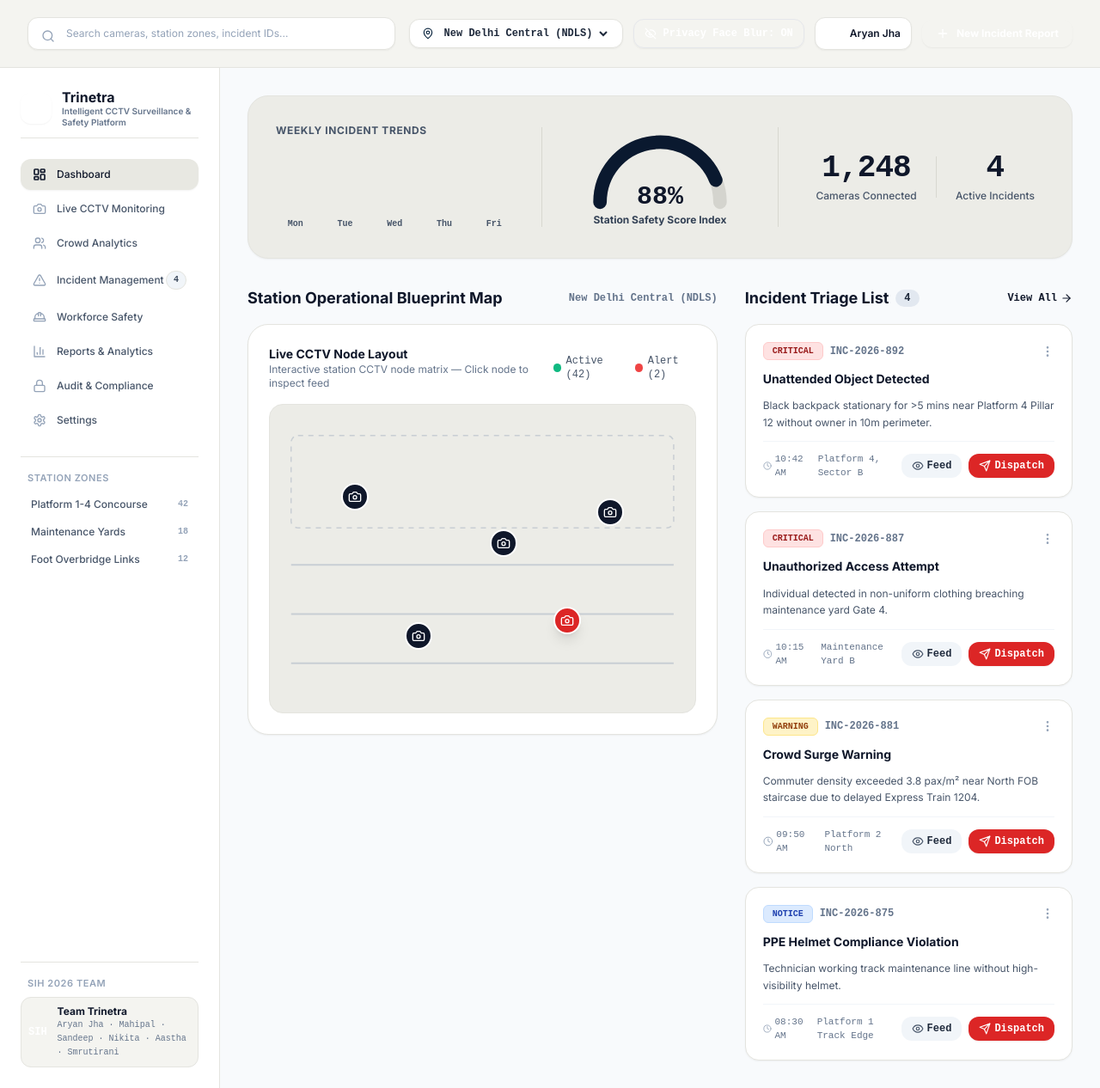
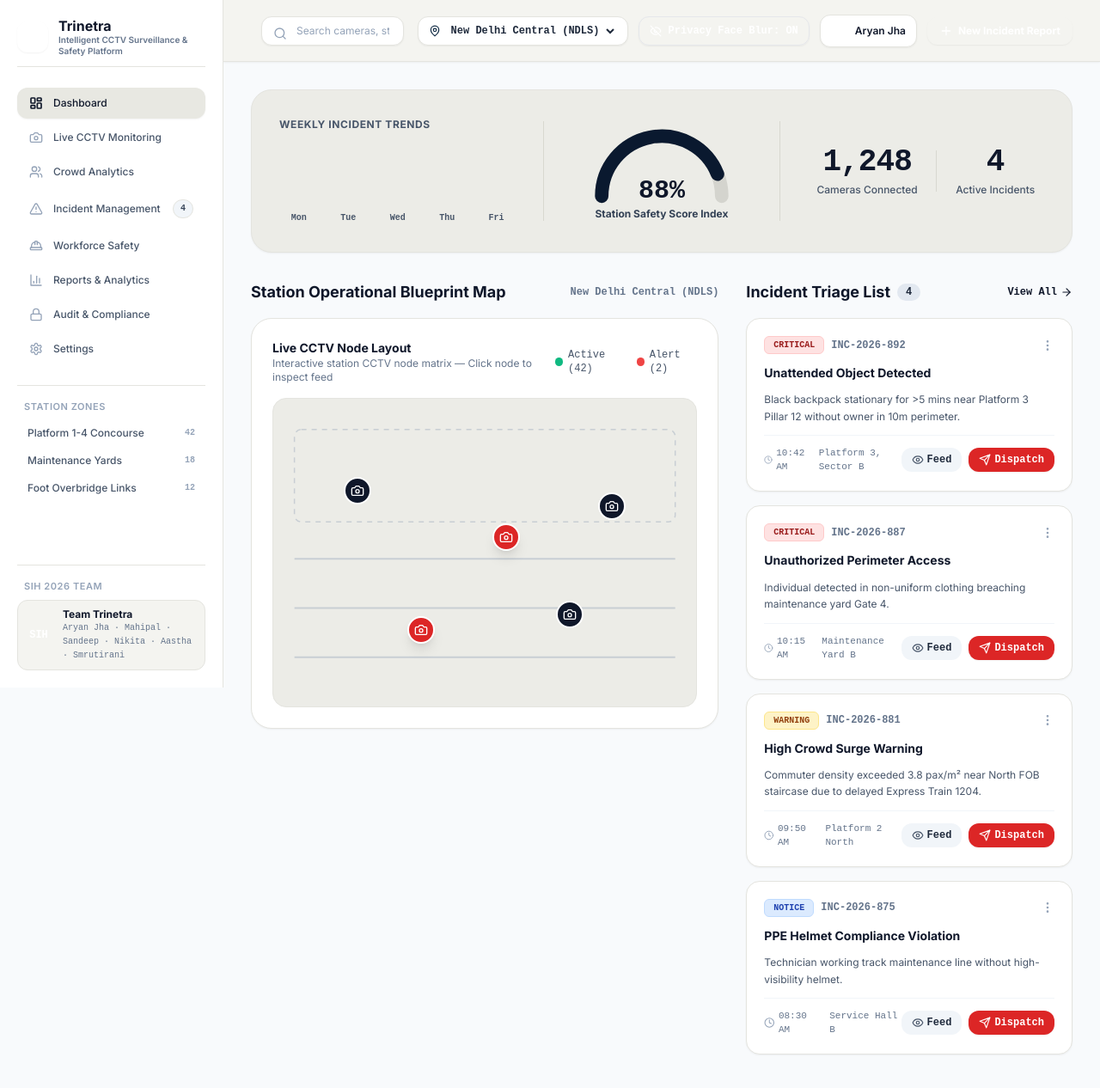
Before and after one commit to AryanJha05/Trinetra, a React (Vite) app in the folder frontend/: page / in a window 1280 px wide. Shown: the whole page at 86% size. Built offline with nearby package versions, Linux system fonts and the light colour scheme.

Commit message:
fix(layout): master application shell redesign with fixed sidebar, top header offset, and responsive main workspace

```diff
--- a/frontend/src/App.jsx
+++ b/frontend/src/App.jsx
@@ -15,6 +15,7 @@ export default function App() {
   const [privacyMasking, setPrivacyMasking] = useState(true);
   const [selectedCamForLive, setSelectedCamForLive] = useState('CAM-202');
   const [notificationToast, setNotificationToast] = useState(null);
+  const [mobileMenuOpen, setMobileMenuOpen] = useState(false);
 
   const handleNavigateToFeed = (camId) => {
     setSelectedCamForLive(camId);
@@ -31,23 +32,29 @@ export default function App() {
   };
 
   return (
-    <div className="min-h-screen bg-navy-950 text-slate-100 flex flex-col font-sans">
-      {/* Top Control Room Navigation Bar */}
+    <div className="min-h-screen bg-navy-950 text-slate-100 flex flex-col font-sans relative">
+      {/* Fixed Top Header (Occupies remaining width from left-0 md:left-[260px] to right-0) */}
       <Header
         selectedStation={selectedStation}
         setSelectedStation={setSelectedStation}
         activeAlertCount={4}
         privacyMasking={privacyMasking}
         setPrivacyMasking={setPrivacyMasking}
+        onCreateIncident={() => setActiveTab('incident_alerts')}
+        mobileMenuOpen={mobileMenuOpen}
+        setMobileMenuOpen={setMobileMenuOpen}
       />
 
-      {/* Main Container Layout */}
-      <div className="flex flex-1 relative">
-        {/* Persistent Left Sidebar */}
-        <Sidebar activeTab={activeTab} setActiveTab={setActiveTab} />
+      {/* Fixed Left Sidebar (Fixed 260px width, full viewport height) */}
+      <Sidebar
+        activeTab={activeTab}
+        setActiveTab={setActiveTab}
+        mobileMenuOpen={mobileMenuOpen}
+        setMobileMenuOpen={setMobileMenuOpen}
+      />
 
-        {/* Dynamic Screen Container */}
-        <main className="flex-1 bg-navy-950 overflow-y-auto min-h-[calc(100vh-61px)]">
+      {/* Main Workspace Area (starts at left margin 260px, top padding 72px) */}
+      <main className="pl-0 md:pl-[260px] pt-[72px] min-h-screen bg-navy-950 overflow-y-auto transition-all">
         {/* Dispatch Notification Banner */}
         {notificationToast && (
           <div className="m-6 mb-0 p-4 bg-emerald-500/20 border border-emerald-500/50 text-emerald-400 rounded-xl font-bold text-xs flex items-center justify-between shadow-xl animate-bounce">
@@ -125,6 +132,5 @@ export default function App() {
         )}
       </main>
     </div>
-    </div>
   );
 }
--- a/frontend/src/components/common/Header.jsx
+++ b/frontend/src/components/common/Header.jsx
@@ -1,30 +1,49 @@
 import React from 'react';
-import { Search, MapPin, Eye, EyeOff, Plus, User } from 'lucide-react';
+import { Search, MapPin, Eye, EyeOff, Plus, User, Menu, X } from 'lucide-react';
 
-export default function Header({ selectedStation, setSelectedStation, activeAlertCount, privacyMasking, setPrivacyMasking, onCreateIncident }) {
+export default function Header({
+  selectedStation,
+  setSelectedStation,
+  activeAlertCount,
+  privacyMasking,
+  setPrivacyMasking,
+  onCreateIncident,
+  mobileMenuOpen,
+  setMobileMenuOpen
+}) {
   return (
-    <header className="bg-[#F4F4F0] px-8 py-5 flex flex-col md:flex-row md:items-center justify-between gap-4 border-b border-[#E4E4DF]">
-      {/* Search Input Bar matching Reference Image */}
+    <header className="fixed top-0 right-0 left-0 md:left-[260px] z-20 h-[72px] bg-[#F4F4F0] border-b border-[#E4E4DF] px-4 md:px-8 py-3 flex items-center justify-between gap-4 shadow-sm select-none">
+      {/* Mobile Drawer Toggle & Search Bar */}
       <div className="flex items-center space-x-3 flex-1 max-w-xl">
+        {/* Mobile Hamburger Toggle Button */}
+        <button
+          onClick={() => setMobileMenuOpen(!mobileMenuOpen)}
+          className="md:hidden p-2 text-slate-700 hover:bg-[#E8E8E2] rounded-xl transition-colors"
+          title="Toggle Navigation Menu"
+        >
+          {mobileMenuOpen ? <X className="w-5 h-5 text-slate-900" /> : <Menu className="w-5 h-5 text-slate-900" />}
+        </button>
+
+        {/* Search Input Bar */}
         <div className="relative w-full">
-          <Search className="w-4 h-4 absolute left-4 top-3.5 text-slate-400" />
+          <Search className="w-4 h-4 absolute left-3.5 top-3 text-slate-400" />
           <input
             type="text"
             placeholder="Search cameras, station zones, incident IDs..."
-            className="w-full bg-white border border-[#E4E4DF] rounded-xl pl-11 pr-4 py-2.5 text-xs text-slate-900 placeholder-slate-400 focus:outline-none focus:border-slate-400 shadow-sm font-sans"
+            className="w-full bg-white border border-[#E4E4DF] rounded-xl pl-10 pr-4 py-2 text-xs text-slate-900 placeholder-slate-400 focus:outline-none focus:border-slate-400 shadow-sm font-sans"
           />
         </div>
       </div>
 
       {/* Action Bar Controls */}
-      <div className="flex items-center space-x-3 text-xs font-mono">
+      <div className="flex items-center space-x-2 md:space-x-3 text-xs font-mono">
         {/* Station Selector */}
-        <div className="flex items-center space-x-2 bg-white px-3.5 py-2 rounded-xl border border-[#E4E4DF] shadow-sm">
-          <MapPin className="w-3.5 h-3.5 text-railway-navy" />
+        <div className="hidden sm:flex items-center space-x-2 bg-white px-3 py-2 rounded-xl border border-[#E4E4DF] shadow-sm">
+          <MapPin className="w-3.5 h-3.5 text-railway-navy flex-shrink-0" />
           <select
             value={selectedStation}
             onChange={(e) => setSelectedStation(e.target.value)}
-            className="bg-transparent font-semibold text-slate-800 focus:outline-none cursor-pointer pr-1"
+            className="bg-transparent font-semibold text-slate-800 focus:outline-none cursor-pointer pr-1 text-xs"
           >
             <option value="New Delhi Central">New Delhi Central (NDLS)</option>
             <option value="Mumbai CST">Mumbai CSMT (CSMT)</option>
@@ -43,10 +62,11 @@ export default function Header({ selectedStation, setSelectedStation, activeAler
           }`}
         >
           {privacyMasking ? <EyeOff className="w-3.5 h-3.5 text-railway-mint" /> : <Eye className="w-3.5 h-3.5 text-slate-400" />}
-          <span>Privacy Face Blur: <strong>{privacyMasking ? 'ON' : 'OFF'}</strong></span>
+          <span className="hidden lg:inline">Privacy Face Blur: <strong>{privacyMasking ? 'ON' : 'OFF'}</strong></span>
+          <span className="lg:hidden">Blur: <strong>{privacyMasking ? 'ON' : 'OFF'}</strong></span>
         </button>
 
-        {/* RPF User Profile */}
+        {/* User Profile */}
         <div className="flex items-center space-x-2 bg-white px-3 py-2 rounded-xl border border-[#E4E4DF] shadow-sm">
           <div className="w-5 h-5 rounded-full bg-navy-900 text-white flex items-center justify-center text-[10px] font-bold">
             <User className="w-3 h-3 text-white" />
@@ -57,10 +77,11 @@ export default function Header({ selectedStation, setSelectedStation, activeAler
         {/* Primary Action Button */}
         <button
           onClick={onCreateIncident}
-          className="bg-navy-900 hover:bg-slate-900 text-white px-4 py-2 rounded-xl font-bold flex items-center space-x-2 transition-all shadow-sm font-heading"
+          className="bg-navy-900 hover:bg-slate-900 text-white px-3.5 py-2 rounded-xl font-bold flex items-center space-x-1.5 transition-all shadow-sm font-heading"
         >
-          <Plus className="w-4 h-4 text-railway-mint" />
-          <span>New Incident Report</span>
+          <Plus className="w-4 h-4 text-railway-mint flex-shrink-0" />
+          <span className="hidden md:inline">New Incident Report</span>
+          <span className="md:hidden">New Incident</span>
         </button>
       </div>
     </header>
--- a/frontend/src/components/common/Sidebar.jsx
+++ b/frontend/src/components/common/Sidebar.jsx
@@ -1,7 +1,7 @@
 import React from 'react';
-import { LayoutDashboard, Camera, Users, AlertTriangle, HardHat, BarChart3, Lock, Settings, Shield, Train, ChevronRight } from 'lucide-react';
+import { LayoutDashboard, Camera, Users, AlertTriangle, HardHat, BarChart3, Lock, Settings, Train } from 'lucide-react';
 
-export default function Sidebar({ activeTab, setActiveTab }) {
+export default function Sidebar({ activeTab, setActiveTab, mobileMenuOpen, setMobileMenuOpen }) {
   const primaryMenu = [
     { id: 'dashboard', label: 'Dashboard', icon: LayoutDashboard },
     { id: 'live_monitoring', label: 'Live CCTV Monitoring', icon: Camera },
@@ -19,10 +19,31 @@ export default function Sidebar({ activeTab, setActiveTab }) {
     { name: 'Foot Overbridge Links', count: 12 },
   ];
 
+  const handleTabClick = (id) => {
+    setActiveTab(id);
+    if (setMobileMenuOpen) {
+      setMobileMenuOpen(false);
+    }
+  };
+
   return (
-    <aside className="w-64 bg-white border-r border-[#E4E4DF] flex flex-col justify-between p-6 min-h-[calc(100vh-80px)] select-none">
+    <>
+      {/* Mobile Dark Backdrop Overlay */}
+      {mobileMenuOpen && (
+        <div
+          onClick={() => setMobileMenuOpen(false)}
+          className="fixed inset-0 bg-black/50 z-30 md:hidden backdrop-blur-sm transition-opacity"
+        />
+      )}
+
+      {/* Fixed Navigation Sidebar (260px) */}
+      <aside
+        className={`fixed top-0 left-0 bottom-0 z-40 w-[260px] bg-white border-r border-[#E4E4DF] flex flex-col justify-between p-5 h-screen overflow-y-auto select-none transition-transform duration-200 ease-in-out ${
+          mobileMenuOpen ? 'translate-x-0 shadow-2xl' : '-translate-x-full md:translate-x-0'
+        }`}
+      >
         <div className="space-y-6">
-        {/* Brand Header matching user requested project title */}
+          {/* Brand Header */}
           <div className="flex items-center space-x-3 pb-3 border-b border-[#E4E4DF]">
             <div className="w-9 h-9 rounded-xl bg-navy-900 text-white flex items-center justify-center shadow-sm flex-shrink-0">
               <Train className="w-5 h-5 text-railway-mint" />
@@ -42,7 +63,7 @@ export default function Sidebar({ activeTab, setActiveTab }) {
               return (
                 <button
                   key={item.id}
-                onClick={() => setActiveTab(item.id)}
+                  onClick={() => handleTabClick(item.id)}
                   className={`w-full flex items-center justify-between px-3.5 py-2.5 rounded-xl text-xs font-medium transition-all ${
                     isActive
                       ? 'bg-[#E8E8E2] text-slate-900 font-bold shadow-sm'
@@ -71,7 +92,7 @@ export default function Sidebar({ activeTab, setActiveTab }) {
             <p className="text-[11px] font-semibold text-slate-400 uppercase tracking-wider px-2">Station Zones</p>
             <div className="space-y-1">
               {stationZones.map((zone, idx) => (
-              <div key={idx} className="flex items-center justify-between px-3 py-1.5 text-xs text-slate-600 hover:text-slate-900 cursor-pointer">
+                <div key={idx} className="flex items-center justify-between px-3 py-1.5 text-xs text-slate-600 hover:text-slate-900 cursor-pointer rounded-lg hover:bg-slate-50">
                   <span className="font-medium">{zone.name}</span>
                   <span className="text-[10px] font-mono text-slate-400 font-semibold">{zone.count}</span>
                 </div>
@@ -80,11 +101,11 @@ export default function Sidebar({ activeTab, setActiveTab }) {
           </div>
         </div>
 
-      {/* RPF Duty Unit & Team Trinetra Credits */}
+        {/* Team Trinetra Credits */}
         <div className="pt-4 border-t border-[#E4E4DF] space-y-2">
           <p className="text-[11px] font-semibold text-slate-400 uppercase tracking-wider px-2">SIH 2026 Team</p>
           <div className="flex items-center space-x-3 p-2 bg-[#F4F4F0] rounded-xl border border-[#E4E4DF]">
-          <div className="w-8 h-8 rounded-full bg-navy-900 text-white font-bold text-xs flex items-center justify-center font-mono">
+            <div className="w-8 h-8 rounded-full bg-navy-900 text-white font-bold text-xs flex items-center justify-center font-mono flex-shrink-0">
               SIH
             </div>
             <div className="text-xs">
@@ -94,5 +115,6 @@ export default function Sidebar({ activeTab, setActiveTab }) {
           </div>
         </div>
       </aside>
+    </>
   );
 }
--- a/frontend/src/components/crowd_intelligence/CrowdIntelligence.jsx
+++ b/frontend/src/components/crowd_intelligence/CrowdIntelligence.jsx
@@ -4,9 +4,9 @@ import { Users, AlertTriangle, Clock, TrendingUp } from 'lucide-react';
 export default function CrowdIntelligence() {
   const platforms = [
     { id: 'Platform 1', pax: '1,240', density: '1.4 pax/m²', status: 'NORMAL', badge: 'bg-emerald-100 text-emerald-800 border-emerald-300' },
-    { id: 'Platform 2', pax: '2,850', density: '2.8 pax/m²', status: 'MEDIUM', badge: 'bg-amber-100 text-amber-800 border-amber-300', trend: '+18% flow' },
-    { id: 'Platform 3', pax: '3,890', density: '3.6 pax/m²', status: 'HIGH', badge: 'bg-orange-100 text-orange-800 border-orange-300', trend: '+28% flow' },
-    { id: 'Platform 4', pax: '4,650', density: '4.8 pax/m²', status: 'CRITICAL', badge: 'bg-red-100 text-red-800 border-red-300', trend: '+45% surge' },
+    { id: 'Platform 2', pax: '3,850', density: '3.8 pax/m²', status: 'SURGING / HIGH', badge: 'bg-red-100 text-red-800 border-red-300', trend: '+38% flow' },
+    { id: 'Platform 3', pax: '890', density: '0.9 pax/m²', status: 'NORMAL', badge: 'bg-emerald-100 text-emerald-800 border-emerald-300' },
+    { id: 'Platform 4', pax: '2,100', density: '2.3 pax/m²', status: 'MODERATE', badge: 'bg-amber-100 text-amber-800 border-amber-300' },
   ];
 
   const queues = [
--- a/frontend/src/components/dashboard/CommandDashboard.jsx
+++ b/frontend/src/components/dashboard/CommandDashboard.jsx
@@ -7,18 +7,18 @@ export default function CommandDashboard({ onNavigateToFeed, onNavigateToAlerts,
     {
       id: 'INC-2026-892',
       title: 'Unattended Object Detected',
-      desc: 'Black backpack stationary for >5 mins near Platform 4 Pillar 12 without owner in 10m perimeter.',
-      cam: 'CAM-NDLS-042',
-      zone: 'Platform 4, Sector B',
+      desc: 'Black backpack stationary for >5 mins near Platform 3 Pillar 12 without owner in 10m perimeter.',
+      cam: 'CAM-202',
+      zone: 'Platform 3, Sector B',
       time: '10:42 AM',
       severity: 'CRITICAL',
-      conf: '96.0%',
+      conf: '96.4%',
     },
     {
       id: 'INC-2026-887',
-      title: 'Unauthorized Access Attempt',
+      title: 'Unauthorized Perimeter Access',
       desc: 'Individual detected in non-uniform clothing breaching maintenance yard Gate 4.',
-      cam: 'CAM-NDLS-004',
+      cam: 'CAM-042',
       zone: 'Maintenance Yard B',
       time: '10:15 AM',
       severity: 'CRITICAL',
@@ -26,9 +26,9 @@ export default function CommandDashboard({ onNavigateToFeed, onNavigateToAlerts,
     },
     {
       id: 'INC-2026-881',
-      title: 'Crowd Surge Warning',
+      title: 'High Crowd Surge Warning',
       desc: 'Commuter density exceeded 3.8 pax/m² near North FOB staircase due to delayed Express Train 1204.',
-      cam: 'CAM-NDLS-002',
+      cam: 'CAM-301',
       zone: 'Platform 2 North',
       time: '09:50 AM',
       severity: 'WARNING',
@@ -38,8 +38,8 @@ export default function CommandDashboard({ onNavigateToFeed, onNavigateToAlerts,
       id: 'INC-2026-875',
       title: 'PPE Helmet Compliance Violation',
       desc: 'Technician working track maintenance line without high-visibility helmet.',
-      cam: 'CAM-NDLS-001',
-      zone: 'Platform 1 Track Edge',
+      cam: 'CAM-200',
+      zone: 'Service Hall B',
       time: '08:30 AM',
       severity: 'NOTICE',
       conf: '94.2%',
--- a/frontend/src/components/dashboard/StationBlueprintMap.jsx
+++ b/frontend/src/components/dashboard/StationBlueprintMap.jsx
@@ -3,11 +3,11 @@ import { Camera, AlertCircle, CheckCircle } from 'lucide-react';
 
 export default function StationBlueprintMap({ onSelectCamera }) {
   const cameraNodes = [
-    { id: 'CAM-NDLS-001', name: 'Platform 1 Main Concourse', status: 'ACTIVE', x: 20, y: 30, pax: 140 },
-    { id: 'CAM-NDLS-002', name: 'Platform 2 North Staircase', status: 'ACTIVE', x: 55, y: 45, pax: 380 },
-    { id: 'CAM-NDLS-003', name: 'Entry Gate 1 Security', status: 'ACTIVE', x: 80, y: 35, pax: 210 },
-    { id: 'CAM-NDLS-004', name: 'Foot Over Bridge (FOB-1)', status: 'ACTIVE', x: 35, y: 75, pax: 85 },
-    { id: 'CAM-NDLS-042', name: 'Platform 4 - Sector B', status: 'ALERT', x: 70, y: 70, pax: 195 },
+    { id: 'CAM-101', name: 'Concourse North Entrance', status: 'ACTIVE', x: 20, y: 30, pax: 140 },
+    { id: 'CAM-202', name: 'Platform 3 - Sector B', status: 'ALERT', x: 55, y: 45, pax: 380 },
+    { id: 'CAM-301', name: 'Platform 4 FOB Staircase', status: 'ACTIVE', x: 80, y: 35, pax: 210 },
+    { id: 'CAM-042', name: 'Maintenance Yard B', status: 'ALERT', x: 35, y: 75, pax: 15 },
+    { id: 'CAM-112', name: 'Waiting Area B', status: 'ACTIVE', x: 70, y: 70, pax: 95 },
   ];
 
   return (
--- a/frontend/src/components/incident_alerts/IncidentAlertCenter.jsx
+++ b/frontend/src/components/incident_alerts/IncidentAlertCenter.jsx
@@ -10,21 +10,21 @@ export default function IncidentAlertCenter({ onDispatchGuard }) {
     {
       id: 'INC-2026-892',
       title: 'Unattended Object Detected',
-      cam: 'CAM-NDLS-042',
-      zone: 'Platform 4, Sector B (Near Pillar 12)',
+      cam: 'CAM-202',
+      zone: 'Platform 3, Zone B (Near Pillar 12)',
       time: '10:42 AM (8 mins ago)',
       severity: 'CRITICAL',
-      conf: '96.0%',
-      status: 'Security Team Notified',
+      conf: '96.4%',
+      status: 'ACTIVE',
       assigned: 'RPF Unit 4',
-      recommended_action: 'Dispatch immediate bomb disposal & cordon Platform 4 North.',
+      recommended_action: 'Dispatch immediate bomb disposal & cordon Platform 3 North.',
       details: 'Black backpack stationary for > 5 minutes without owner within 10m radius. Dimensions approx 60cm x 30cm x 30cm.',
     },
     {
       id: 'INC-2026-887',
       title: 'Unauthorized Access Attempt',
-      cam: 'CAM-NDLS-004',
-      zone: 'Maintenance Yard B (Gate 4 Perimeter)',
+      cam: 'CAM-042',
+      zone: 'Zone 4 (Maintenance Yard B)',
       time: '10:15 AM (35 mins ago)',
       severity: 'CRITICAL',
       conf: '92.1%',
@@ -35,8 +35,8 @@ export default function IncidentAlertCenter({ onDispatchGuard }) {
     },
     {
       id: 'INC-2026-881',
-      title: 'Crowd Surge Warning',
-      cam: 'CAM-NDLS-002',
+      title: 'High Crowd Density Warning',
+      cam: 'CAM-301',
       zone: 'Platform 2 North End Staircase',
       time: '09:50 AM (1 hr ago)',
       severity: 'WARNING',
@@ -48,9 +48,9 @@ export default function IncidentAlertCenter({ onDispatchGuard }) {
     },
     {
       id: 'INC-2026-875',
-      title: 'Staff PPE Helmet Violation',
-      cam: 'CAM-NDLS-001',
-      zone: 'Platform 1 - Sector A Track Edge',
+      title: 'Staff PPE Safety Helmet Violation',
+      cam: 'CAM-200',
+      zone: 'Service Hall B - Maintenance Depot',
       time: '08:30 AM (2 hrs ago)',
       severity: 'NOTICE',
       conf: '94.2%',
--- a/frontend/src/components/live_monitoring/LiveMonitoring.jsx
+++ b/frontend/src/components/live_monitoring/LiveMonitoring.jsx
@@ -2,22 +2,22 @@ import React, { useState } from 'react';
 import { Grid, ZoomIn, Eye, EyeOff } from 'lucide-react';
 import VideoPlayerCanvas from './VideoPlayerCanvas';
 
-export default function LiveMonitoring({ privacyMasking, setPrivacyMasking, initialCameraId = 'CAM-NDLS-042' }) {
+export default function LiveMonitoring({ privacyMasking, setPrivacyMasking, initialCameraId = 'CAM-202' }) {
   const [gridLayout, setGridLayout] = useState(4);
   const [aiOverlaysEnabled, setAiOverlaysEnabled] = useState(true);
   const [zoomLevel, setZoomLevel] = useState(1.0);
   const [activeCamId, setActiveCamId] = useState(initialCameraId);
 
   const cameras = [
-    { camera_id: 'CAM-NDLS-001', location: 'Platform 1 - Sector A (Main Concourse)', zone: 'Platform 1', status: 'ONLINE' },
-    { camera_id: 'CAM-NDLS-002', location: 'Platform 2 - Sector B North Staircase', zone: 'Platform 2', status: 'ONLINE' },
-    { camera_id: 'CAM-NDLS-003', location: 'Entry Gate 1 Main Security Counter', zone: 'Entry Gate', status: 'ONLINE' },
-    { camera_id: 'CAM-NDLS-004', location: 'Foot Over Bridge (FOB-1 North)', zone: 'Foot Over Bridge', status: 'ONLINE' },
-    { camera_id: 'CAM-NDLS-042', location: 'Platform 4 - Sector B (Pillar 12)', zone: 'Platform 4', status: 'ALERT' },
-    { camera_id: 'CAM-NDLS-012', location: 'Food Court & Waiting Area B', zone: 'Concourse', status: 'ONLINE' },
-    { camera_id: 'CAM-NDLS-005', location: 'Escalator Bank A Main Hall', zone: 'Concourse', status: 'ONLINE' },
-    { camera_id: 'CAM-NDLS-008', location: 'Maintenance Yard B Sector 4', zone: 'Restricted Yard', status: 'ALERT' },
-    { camera_id: 'CAM-NDLS-009', location: 'Exterior Ramp & Gate 2 Security', zone: 'Security', status: 'ONLINE' },
+    { camera_id: 'CAM-202', location: 'Platform 3 - Sector B (Pillar 12)', zone: 'Platform 3', status: 'ALERT' },
+    { camera_id: 'CAM-101', location: 'Concourse North Entrance', zone: 'Concourse', status: 'ONLINE' },
+    { camera_id: 'CAM-301', location: 'Platform 4 East FOB Staircase', zone: 'Platform 4', status: 'ONLINE' },
+    { camera_id: 'CAM-042', location: 'Maintenance Yard Sector 4', zone: 'Restricted Yard', status: 'ALERT' },
+    { camera_id: 'CAM-112', location: 'Food Court & Waiting Area B', zone: 'Concourse', status: 'ONLINE' },
+    { camera_id: 'CAM-005', location: 'Escalator Bank A Main Hall', zone: 'Concourse', status: 'ONLINE' },
+    { camera_id: 'CAM-404', location: 'Tunnel Westway 2 Track Edge', zone: 'Track', status: 'ONLINE' },
+    { camera_id: 'CAM-200', location: 'Service Hall B Maintenance Depot', zone: 'Depot Yard', status: 'ONLINE' },
+    { camera_id: 'CAM-009', location: 'Exterior Ramp & Gate 2 Security', zone: 'Security', status: 'ONLINE' },
   ];
 
   const displayedCameras = cameras.slice(0, gridLayout);
```
Also changed, not shown: frontend/src/components/live_monitoring/VideoPlayerCanvas.jsx (+5 -5 lines). Lines whose indentation alone changed are shown as unchanged.
